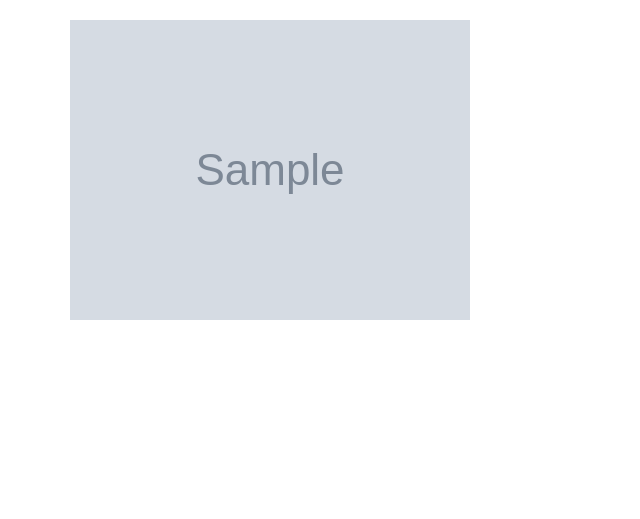
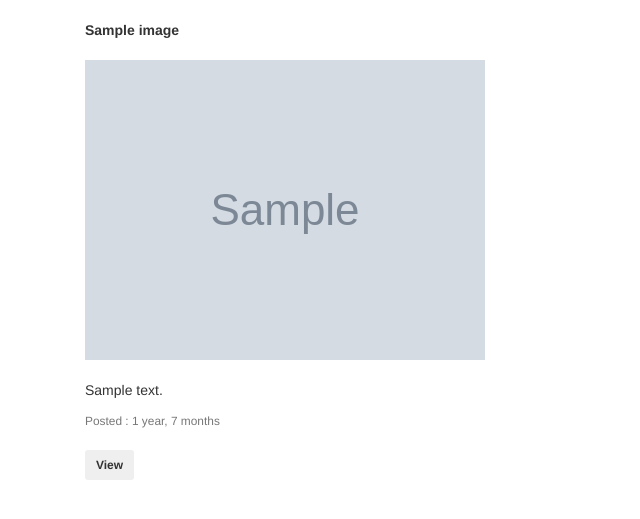
Before and after one commit to OscarMugendi/My-Gallery, a Django app: template photos/templates/location.html in a window 1280 px wide. Shown: the part 52-571 px from the top of the page, without its empty margins (0-640 px from the left). Run offline with Django 3.2, Linux system fonts and the light colour scheme; the template is opened without the code that fills it: most values are stand-ins (such as "Sample title", 1, 10 or a date in 2020); grey boxes marked "Sample" are stand-in pictures; some libraries are stand-ins or nearby versions.

Commit message:
debug filter by location

```diff
--- a/photos/templates/location.html
+++ b/photos/templates/location.html
@@ -3,10 +3,25 @@
 {% block content %}
 <div class="container">
     {% if location_images %}
-    <div class="card-columns">
+    <div class="col-md-4 clearfix">
         {% for image in location_images %}
-        <div class="card" data-toggle="modal" data-target="#{{image.id}}">
-            <img src="{{image.photo.url}}" alt="{{image.name}}" class="card-img">
+        <div class="card mb-4 shadow-sm" data-toggle="modal" data-target="#{{image.id}}" style="width:40rem;height:40rem;">
+            <div class="card-header"><b>{{image.name}}</b></div>
+            <br>
+            <div class="card-body">
+                <img class="card-img-top" src = "{{ image.photo.url }}"/>
+                <br>
+                <br>
+                <p class="card-text">{{image.summary}}</p>
+                <small class="text-muted">Posted : {{image.pub_date|timesince}}</small>
+                <br>
+                <br>
+                <div class="d-flex justify-content-between align-items-center">
+                    <div class="btn-group">
+                        <button type="button" class="btn btn-sm btn-outline-secondary"><b>View</b></button>
+                    </div>
+                </div>
+            </div>
         </div>
 
         <div class="modal fade " id="{{image.id}}" tabindex="-1" role="dialog"
```
